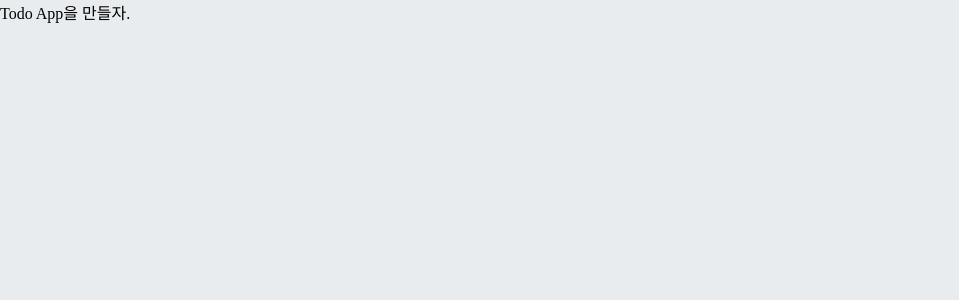
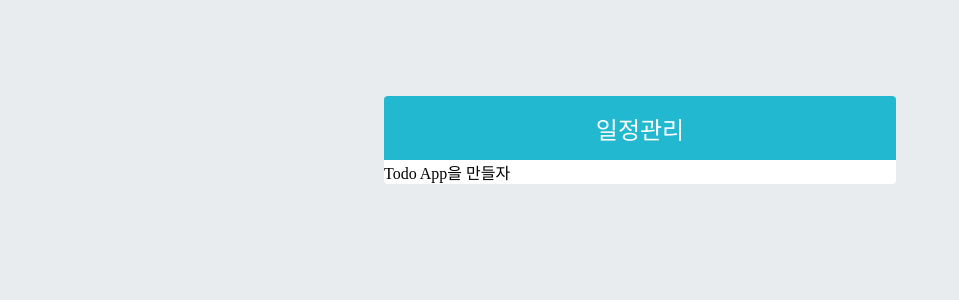
Before and after one commit to summy1105/book-react, a React (Create React App) app in the folder TheArtOfReactBook/chap10/todo-app/: page / in a window 1280 px wide. Shown: the top 300 px of the page, without its empty margins (0-959 px from the left). Built offline with nearby package versions, Linux system fonts and the light colour scheme.

Commit message:
vscode에서 git적응하기.. react도..

```diff
--- a/TheArtOfReactBook/chap10/todo-app/src/App.js
+++ b/TheArtOfReactBook/chap10/todo-app/src/App.js
@@ -1,9 +1,10 @@
 import React from 'react';
+import TodoTemplate from './components/TodoTemplate';
+
+
 
 const App = () => {
-  return (
-    <div>Todo App을 만들자.</div>
-  );
-}
+  return <TodoTemplate>Todo App을 만들자</TodoTemplate>
+};
 
 export default App;
--- /dev/null
+++ b/TheArtOfReactBook/chap10/todo-app/src/components/TodoTemplate.js
@@ -0,0 +1,14 @@
+import React from 'react';
+import './TodoTemplate.scss';
+
+
+const TodoTemplate = ({ children }) => {
+  return (
+    <div className="TodoTemplate">
+      <div className="app-title">일정관리</div>
+      <div className="content">{children}</div>
+    </div>
+  );
+};
+
+export default TodoTemplate;
--- /dev/null
+++ b/TheArtOfReactBook/chap10/todo-app/src/components/TodoTemplate.scss
@@ -0,0 +1,22 @@
+.TodoTemplate {
+  width: 512px;
+  margin-left: auto;
+  margin-right: auto;
+  margin-top: 6rem;
+  border-radius: 4px;
+  overflow: hidden;
+
+  .app-title {
+    background: #22b8cf;
+    color: white;
+    height: 4rem;
+    font-size: 1.5rem;
+    display: flex;
+    align-items: center;
+    justify-content: center;
+  }
+
+  .content{
+    background: white;
+  }
+}
```
Also changed, not shown: TheArtOfReactBook/chap10/todo-app/jsconfig.json (added, +7 -0 lines), TheArtOfReactBook/chap10/todo-app/src/components/TodoInsert.js (added), TheArtOfReactBook/chap10/todo-app/src/components/TodoInsert.scss (added).
